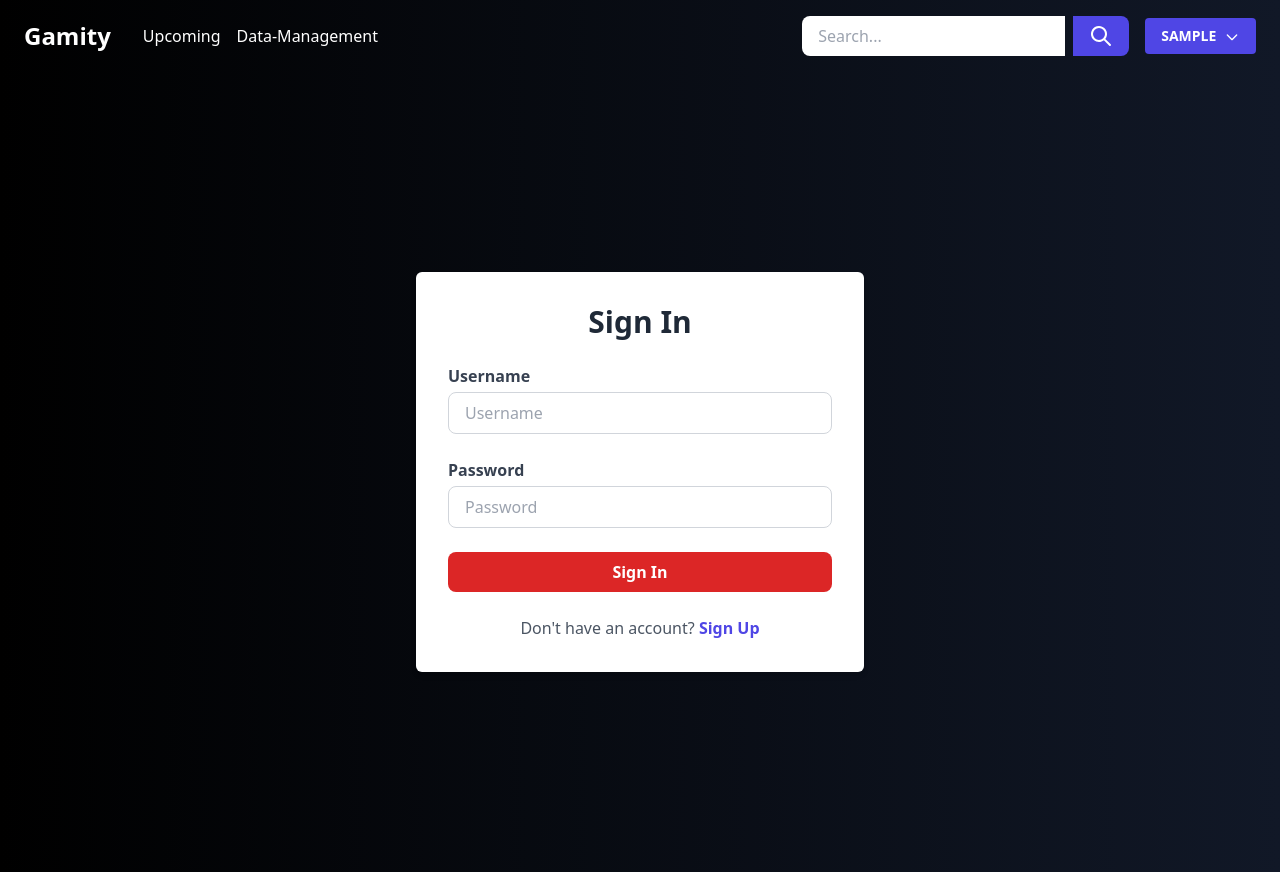
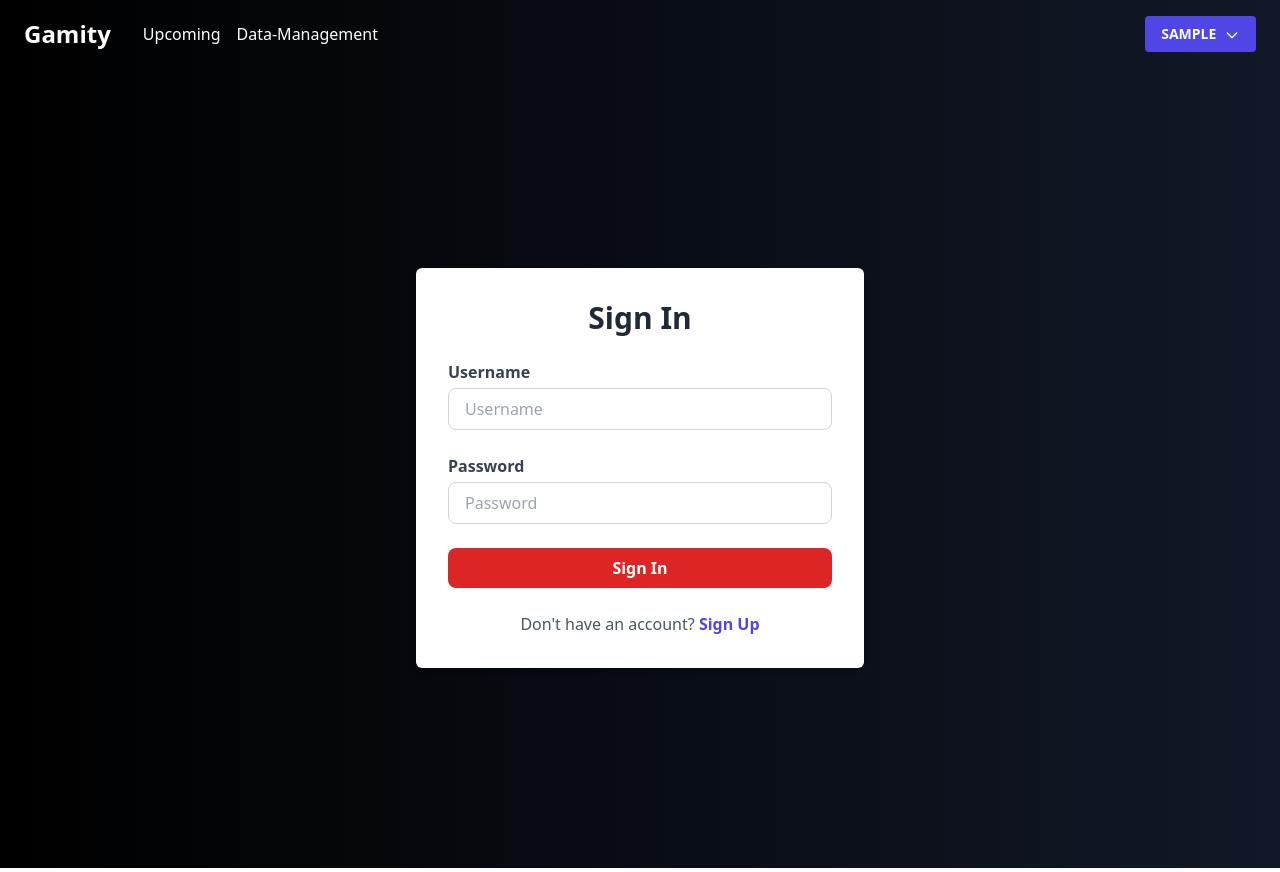
Before and after one commit to sktp06/snr-gamity-frontend, a Vue app: page /login in a window 1280 px wide. Built offline with nearby package versions, Linux system fonts and the light colour scheme; sample sign-in values are in the browser's storage.

Commit message:
fix: hide search

```diff
--- a/src/components/NavBar.vue
+++ b/src/components/NavBar.vue
@@ -30,7 +30,7 @@
         </router-link>
       </div>
       <div v-if="GStore.currentUser" class="flex items-center ml-4">
-        <Form @submit="onSearch" :validation-schema="schema" class="flex">
+        <!-- <Form @submit="onSearch" :validation-schema="schema" class="flex">
           <Field
             class="px-4 py-2 mr-2 rounded-l-lg"
             type="text"
@@ -50,7 +50,7 @@
               />
             </svg>
           </button>
-        </Form>
+        </Form> -->
         <div class="ml-4 relative">
           <button
             class="bg-indigo-600 px-4 py-2 rounded uppercase text-sm font-bold"
@@ -90,15 +90,15 @@
 import AuthService from "@/services/AuthService.js";
 import SearchService from "@/services/SearchService.js";
 import SpellService from "@/services/SpellService.js";
-import { Form, Field } from "vee-validate";
+// import { Form, Field } from "vee-validate";
 import * as yup from "yup";
 
 export default {
   inject: ["GStore"],
   name: "navbar-component",
   components: {
-    Form,
-    Field,
+    // Form,
+    // Field,
   },
   data() {
     const schema = yup.object().shape({
```
